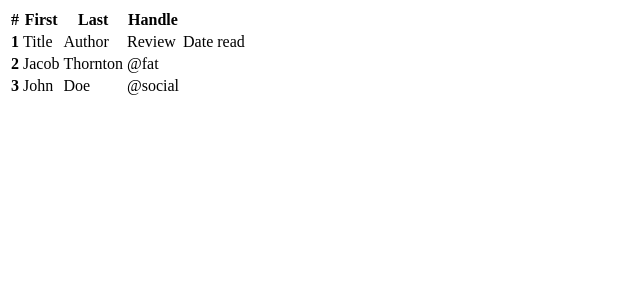
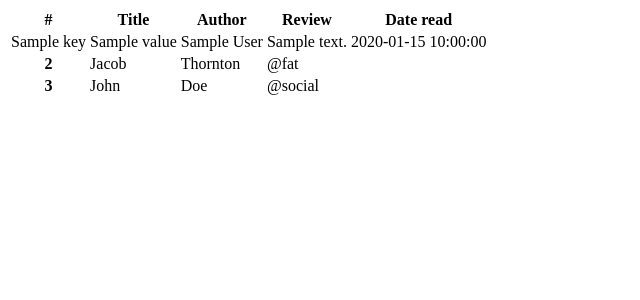
Before and after one commit to Sloeffler123/book-library-manager, a FastAPI app: template templates/start.html in a window 1280 px wide. Shown: the top 300 px of the page, without its empty margins (0-640 px from the left). Run offline with FastAPI, Linux system fonts and the light colour scheme; the template is opened without the code that fills it: most values are stand-ins (such as "Sample title", 1, 10 or a date in 2020).

Commit message:
changed file structure and added beginning code for jinja2 template

```diff
--- a/api_files/api_code.py
+++ b/api_files/api_code.py
@@ -4,18 +4,19 @@ from fastapi.templating import Jinja2Templates
 
 from enum import IntEnum
 from pydantic import BaseModel, Field
-from sql_commands import init_connection_to_sql, filter_title_author_review_date_read
-from api_helper_funcs import get_main_page_data
+from sql_files.sql_commands import init_connection_to_sql
+from api_files.api_helper_funcs import get_main_page_data
 
 api = FastAPI()
 
 templates = Jinja2Templates(directory="templates")
 
-@api.get('/mybooks')
-def get_main_page():
+@api.get('/mybooks', include_in_schema=False)
+def get_main_page(request: Request):
     # layout
     # title, author, your rating, your review text, date read, remove
     try:
-        get_main_page_data(init_connection_to_sql())
+        data = get_main_page_data(init_connection_to_sql())
+        return templates.TemplateResponse(request, "start.html", context={"data":data})
     except HTTPException:
         print("error")
--- a/api_files/api_helper_funcs.py
+++ b/api_files/api_helper_funcs.py
@@ -1,10 +1,10 @@
-from sql_commands import filter_title_author_review_date_read
+from sql_files.sql_commands import filter_title_author_review_date_read
 
 
 
 def get_main_page_data(conn) -> dict:
     statement = filter_title_author_review_date_read(conn)
-    lst = ["Title", "Author", "Review", "Date read"]
+    lst = ["title", "author", "review", "date_read"]
     main_dict = {}
     counter = 0
     for row in statement:
@@ -12,6 +12,6 @@ def get_main_page_data(conn) -> dict:
         for index, data in enumerate(row):
             row_dict[lst[index]] = data
         counter+=1
-        main_dict[counter] = row_dict
+        main_dict[str(counter)] = row_dict
     conn.close()
     return main_dict
--- a/main.py
+++ b/main.py
@@ -1,5 +1,5 @@
-from sql_commands import init_connection_to_sql
-from write_to_sql import push_author_data, push_book_data, push_authors_books_data
+from sql_files.sql_commands import init_connection_to_sql
+from sql_files.write_to_sql import push_author_data, push_book_data, push_authors_books_data
 from barcode import scan_code
 from google_api import get_book_data
 
--- a/sql_commands.py
+++ b/sql_files/sql_commands.py
@@ -1,7 +1,7 @@
 import sqlite3
 import pandas as pd
 from constants import DATA_BASE, AUTHOR_TABLE_NAME, AUTHOR_NAME_COLUMN, AUTHOR_BOOKS_TABLE_NAME, AUTHOR_ID_COLUMN_NAME, BOOK_CATEGORIES_COLUMN_NAME, BOOK_DATE_READ_COLUMN_NAME, BOOK_FORMAT_COLUMN_NAME, BOOK_ID_COLUMN_NAME, BOOK_ISBN_COLUMN, BOOK_NAME_COLUMN,BOOK_PUBLICATION_YEAR_COLUMN_NAME,BOOK_TABLE_NAME, AUTHOR_BOOKS_AUTHOR_ID, AUTHOR_BOOKS_BOOK_ID, BOOK_REVIEW_COLUMN_NAME
-from write_to_sql import push_book_data, push_author_data, push_authors_books_data
+from sql_files.write_to_sql import push_book_data, push_author_data, push_authors_books_data
 
 def init_connection_to_sql():
     return sqlite3.connect(DATA_BASE)
--- a/templates/start.html
+++ b/templates/start.html
@@ -3,19 +3,25 @@
             <thead>
             <tr>
               <th scope="col">#</th>
-              <th scope="col">First</th>
-              <th scope="col">Last</th>
-              <th scope="col">Handle</th>
+              <th scope="col">Title</th>
+              <th scope="col">Author</th>
+              <th scope="col">Review</th>
+              <th scope="col">Date read</th>
             </tr>
             </thead>
             <tbody>
-            <tr>
-              <th scope="row">1</th>
-              <td>Title</td>
-              <td>Author</td>
-              <td>Review</td>
-              <td>Date read</td>
-            </tr>
+            {% for key, value in data.items() %}
+              <tr>
+                <td>{{ key }}</td>
+                {% for item in value %}
+
+                  <td>{{ value.title }}</td>
+                  <td>{{ value.author }}</td>
+                  <td>{{ value.review }}</td>
+                  <td>{{ value.date_read }}</td>
+                {% endfor %}
+              </tr>
+            {% endfor %}
             <tr>
               <th scope="row">2</th>
               <td>Jacob</td>
--- a/testing/sql_commands_test.py
+++ b/testing/sql_commands_test.py
@@ -1,9 +1,9 @@
 import sqlite3
 import pytest
 from google_api import get_book_data
-from write_to_sql import push_author_data, push_authors_books_data, push_book_data
+from sql_files.write_to_sql import push_author_data, push_authors_books_data, push_book_data
 from pathlib import Path
-from sql_commands import add_book_manually, add_read_date_to_book, add_column_to_table, update_data_in_table, remove_data_from_table, filter_data_by_book_name_and_author
+from sql_files.sql_commands import add_book_manually, add_read_date_to_book, add_column_to_table, update_data_in_table, remove_data_from_table, filter_data_by_book_name_and_author
 from constants import AUTHOR_BOOKS_TABLE_NAME, AUTHOR_NAME_COLUMN, AUTHOR_TABLE_NAME, BOOK_DATE_READ_COLUMN_NAME, BOOK_NAME_COLUMN, BOOK_TABLE_NAME, BOOK_REVIEW_COLUMN_NAME, BOOK_ID_COLUMN_NAME
 
 SCHEMA_PATH = Path(__file__).parent.parent / "schema.sql"
--- a/testing/write_to_sql_test.py
+++ b/testing/write_to_sql_test.py
@@ -1,7 +1,7 @@
 import pytest
 import sqlite3
 from pathlib import Path
-from write_to_sql import push_author_data, push_book_data, push_authors_books_data
+from sql_files.write_to_sql import push_author_data, push_book_data, push_authors_books_data
 from constants import AUTHOR_TABLE_NAME, AUTHOR_BOOKS_TABLE_NAME, BOOK_TABLE_NAME, AUTHOR_NAME_COLUMN
 
 SCHEMA_PATH = Path(__file__).parent.parent / "schema.sql"
```
Also changed, not shown: test.py (deleted, +0 -14 lines), sql_files/write_to_sql.py (renamed from write_to_sql.py).
